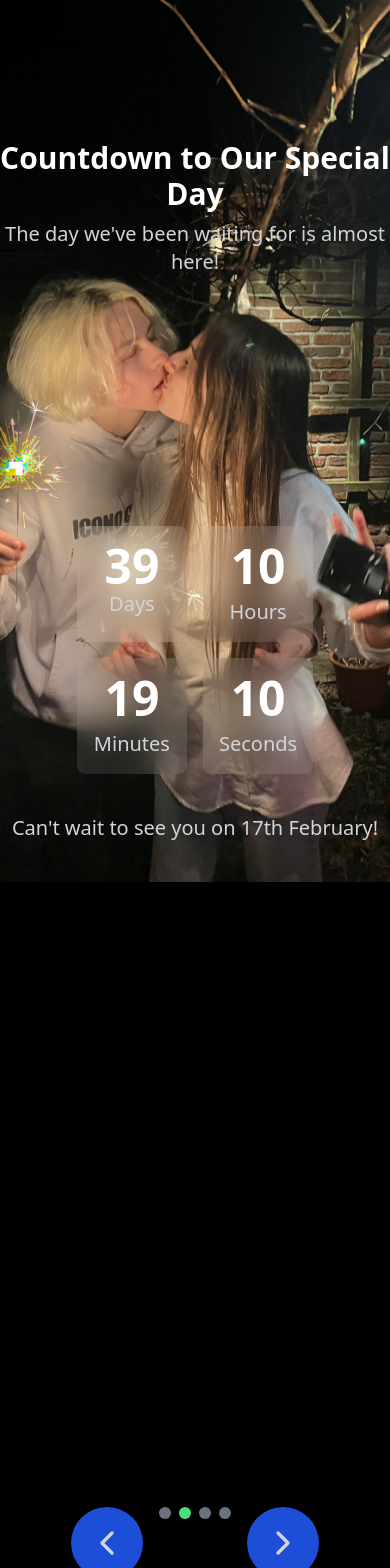
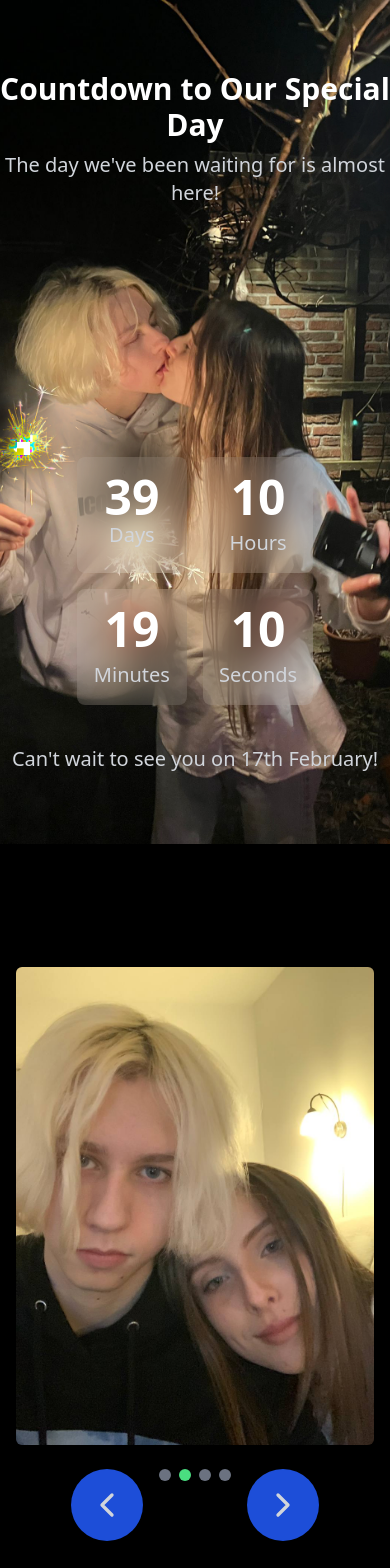
Before and after one commit to workani/danileva, a Next.js app: page / in a window 390 px wide. Shown: the top 1568 px of the page. Built offline with nearby package versions, Linux system fonts and the light colour scheme.

Commit message:
Update globals.css

```diff
--- a/styles/globals.css
+++ b/styles/globals.css
@@ -40,13 +40,13 @@ body {
   }
 
 .countdown-text-container  {
-   padding-top: 100px;
+   padding-top: 0px;
 }
 
 
   .image-transition {
     transition: opacity 0.5s ease-in-out;
-    opacity: 0; /* Start with an opacity of 0 */
+    opacity: 100; /* Start with an opacity of 0 */
   }
 
 
```
